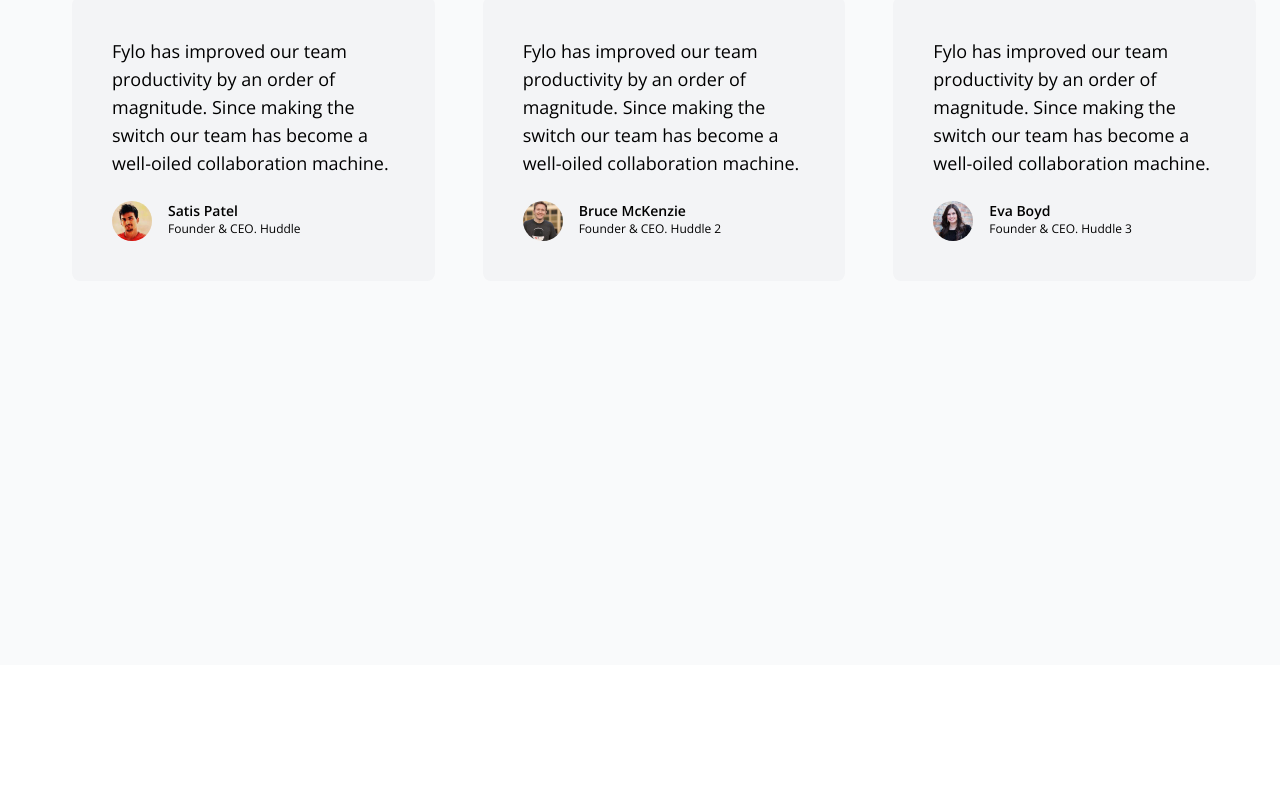
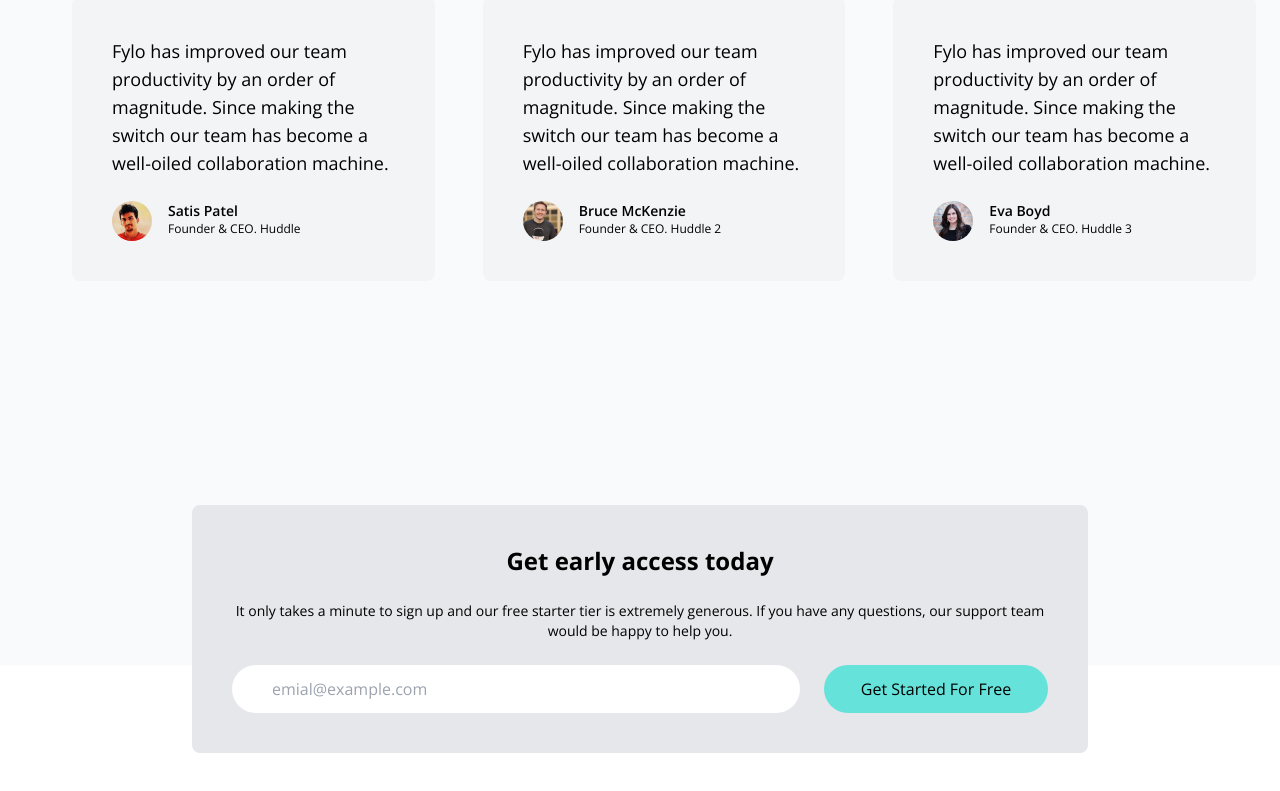
Before and after one commit to rakibtweets/fylo-react-tailwindcss, a React (Create React App) app: page / in a window 1280 px wide. Shown: the part 2775-3566 px from the top of the page. Before the commit the page ends 3440 px from the top, so only its background shows below. Built offline with nearby package versions, Linux system fonts and the light colour scheme.

Commit message:
access section done

```diff
--- a/src/App.js
+++ b/src/App.js
@@ -1,4 +1,5 @@
 import './App.css';
+import Access from './components/Access/Access';
 import Features from './components/Features/Features';
 import Header from './components/Header/Header';
 import HeroBanner from './components/HeroBanner/HeroBanner';
@@ -13,6 +14,7 @@ function App() {
       <Features />
       <Productive />
       <Testimonials />
+      <Access />
     </>
   );
 }
--- /dev/null
+++ b/src/components/Access/Access.js
@@ -0,0 +1,33 @@
+import React from 'react';
+
+const Access = () => {
+  return (
+    <section
+      id="#access"
+      className="relative px-6 dark:bg-darkBlue2 md:px-0">
+      <div className="relative -top-40 mx-auto max-w-4xl  p-10 px-6 space-y-6 text-center rounded-lg bg-gray-200 dark:bg-darkBlue1 md:px-10">
+        <h5 className="text-2xl font-bold">Get early access today</h5>
+        <p className="text-sm">
+          It only takes a minute to sign up and our free starter tier is
+          extremely generous. If you have any questions, our support team would
+          be happy to help you.
+        </p>
+        {/* Input and Button container */}
+        <div className="flex flex-col items-center space-y-6 md:flex-row md:space-y-0 md:space-x-6">
+          <div className="w-full md:flex-1">
+            <input
+              type="text"
+              className="w-full px-10 py-3 rounded-full focus:outline-none"
+              placeholder="emial@example.com"
+            />
+          </div>
+          <button className="w-full p-3 px-6 rounded-full bg-accentCyan md:w-56 hover:scale-95">
+            Get Started For Free
+          </button>
+        </div>
+      </div>
+    </section>
+  );
+};
+
+export default Access;
```
